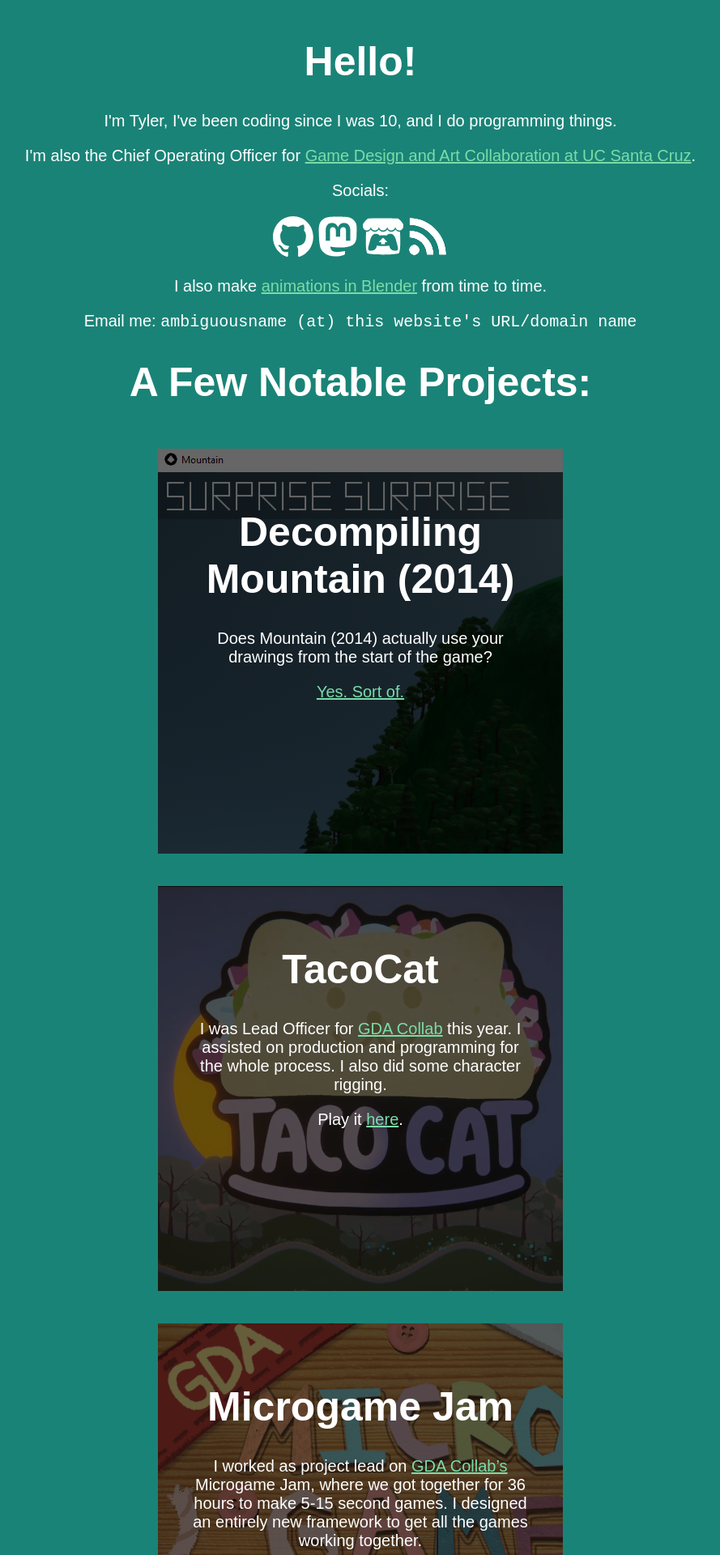
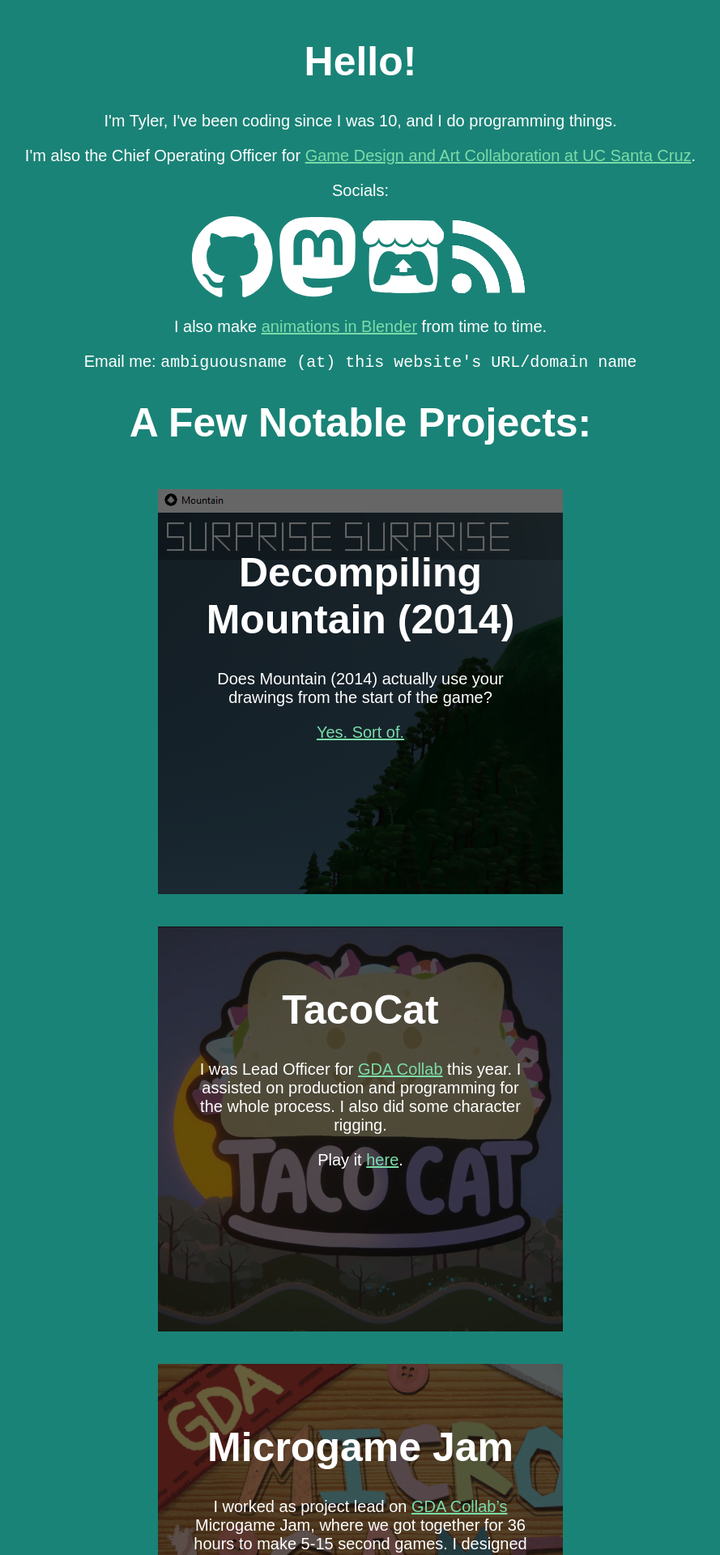
Before and after one commit to ambiguousname/ambiguousname.github.io, a Jekyll site: the page built from index.html, in a window 1280 px wide. Shown: the top 1920 px of the page at 81% size, without its empty margins (195-1084 px from the left). Built offline with Jekyll 4.4.1, drawn with Linux system fonts in a browser that asks for light colours.

Commit message:
Social media update

```diff
--- a/index.html
+++ b/index.html
@@ -21,10 +21,10 @@
                 Socials:
             </p>
             <p>
-                <a href="https://www.github.com/ambiguousname/"><img width="50" height="50" src="/assets/icons/github-mark-white.svg"/></a>
-                <a rel="me" href="https://mathstodon.xyz/@ambiguousname"><img width="50" height="50" src="/assets/icons/mastodon-white.svg"/></a>
-                <a href="https://ambiguous-name.itch.io/"><img width="50" height="50" src="/assets/icons/itchio-textless-white.svg"/></a>
-                <a href="/feed"><img width="50" height="50" src="/assets/icons/RSS-icon.svg"/></a>
+                <a href="https://www.github.com/ambiguousname/"><img width="100" height="100" src="/assets/icons/github-mark-white.svg"/></a>
+                <a rel="me" href="https://mathstodon.xyz/@ambiguousname"><img width="100" height="100" src="/assets/icons/mastodon-white.svg"/></a>
+                <a href="https://ambiguous-name.itch.io/"><img width="100" height="100" src="/assets/icons/itchio-textless-white.svg"/></a>
+                <a href="/feed.xml"><img width="100" height="100" src="/assets/icons/RSS-icon.svg"/></a>
             </p>
             <p>
                 I also make <a href="./animations">animations in Blender</a> from time to time.
```
Also changed, not shown: Gemfile.lock, 1 other file.
